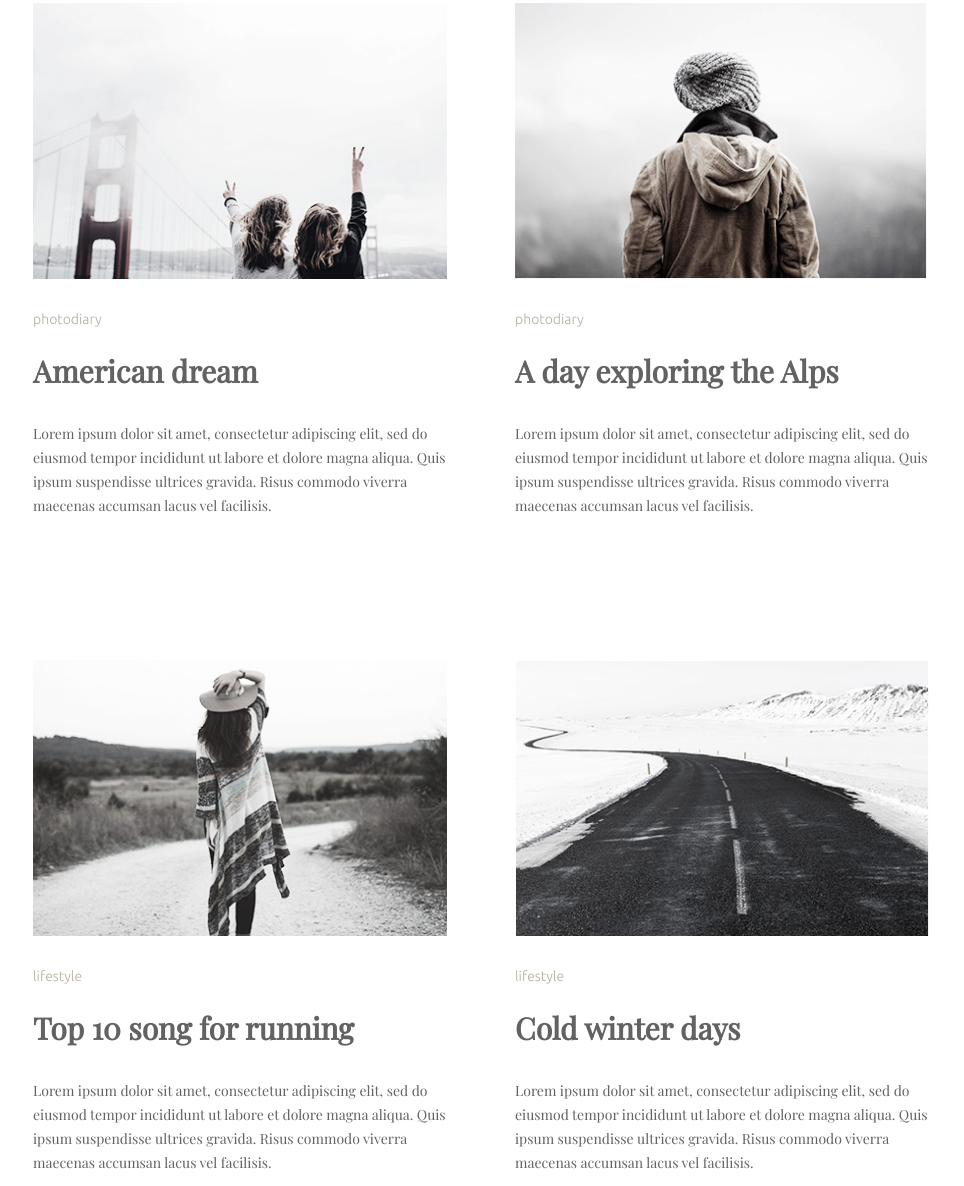
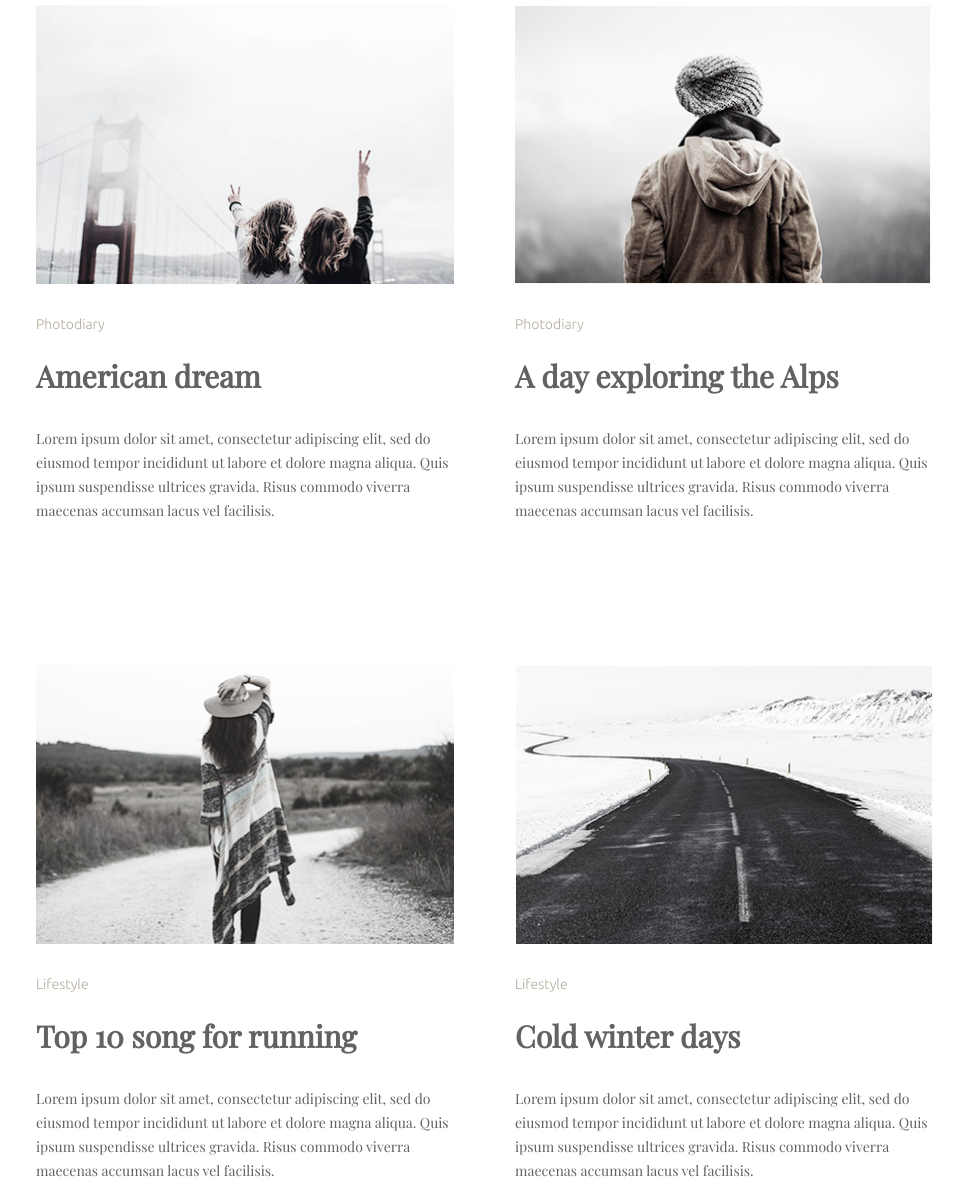
Before and after one commit to leoolivas/goit-fe-course, a plain HTML site: page html-css/module-03/index.html in a window 1280 px wide. Shown: the part 930-2116 px from the top of the page, without its empty margins (154-1118 px from the left). Drawn offline with nearby package versions, Linux system fonts and the light colour scheme.

Commit message:
corrections added

```diff
--- a/html-css/module-03/css/styles.css
+++ b/html-css/module-03/css/styles.css
@@ -20,11 +20,11 @@ img {
   margin-bottom: 32px;
 }
 
-.container {
-  width: 908px;
+.wrapper {
+  width: 900px;
   margin: 0 auto;
 }
-.main-header-container {
+.main-header-wrapper {
   margin-bottom: 100px;
 }
 .title {
@@ -107,14 +107,17 @@ button:focus {
 
 .main-content-list-item {
   display: inline-block;
-  width: 421px;
+  width: 418px;
   margin-right: 61px;
   margin-bottom: 128px;
-  padding: 0 6px 0 1px;
+  padding: 0;
   text-align: left;
 }
 .main-content-list-item:nth-child(2n) {
   margin-right: 0;
+}
+.main-content-list-item:nth-last-child(-n + 2) {
+  margin-bottom: 0;
 }
 
 .visually-hidden:not(:focus):not(:active),
--- a/html-css/module-03/index.html
+++ b/html-css/module-03/index.html
@@ -13,14 +13,14 @@
   </head>
   <body>
     <h1 class="visually-hidden">Lifestyle magazine website</h1>
-    <header class="main-header-container">
+    <header class="main-header-wrapper">
       <nav class="main-nav">
         <ul class="main-menu">
           <li class="main-menu-item">
             <a href="#Lifestyle" class="main-menu-link">Lifestyle</a>
           </li>
           <li class="main-menu-item">
-            <a href="#photodiary" class="main-menu-link">Photodiary</a>
+            <a href="#Photodiary" class="main-menu-link">Photodiary</a>
           </li>
           <li class="main-menu-item">
             <a href="#" class="main-menu-link">Music</a>
@@ -32,10 +32,9 @@
       </nav>
     </header>
 
-    <main class="container">
+    <main class="wrapper">
       <ul class="main-content-list">
-        <li class="main-content-list-item">
-          <section class="Lifestyle" id="Lifestyle">
+        <li class="main-content-list-item" id="Lifestyle">
           <img
             class="image"
             src="./img/homework-01.jpg"
@@ -52,11 +51,9 @@
             ipsum suspendisse ultrices gravida. Risus commodo viverra maecenas
             accumsan lacus vel facilisis.
           </p>
-          </section>
         </li>
 
         <li class="main-content-list-item">
-          <section class="Lifestyle">
           <img
             class="image"
             src="./img/homework-02.jpg"
@@ -65,7 +62,7 @@
             alt="cup of coffee"
           />
 
-            <p class="title">lifestyle</p>
+          <p class="title">Lifestyle</p>
           <h2 class="heading">Life tastes better with coffee</h2>
           <p class="description">
             Lorem ipsum dolor sit amet, consectetur adipiscing elit, sed do
@@ -73,10 +70,8 @@
             ipsum suspendisse ultrices gravida. Risus commodo viverra maecenas
             accumsan lacus vel facilisis.
           </p>
-          </section>
         </li>
-        <li class="main-content-list-item">
-          <section class="photodiary" id="photodiary">
+        <li class="main-content-list-item" id="Photodiary">
           <img
             class="image"
             src="./img/homework-03.jpg"
@@ -84,7 +79,7 @@
             height="280"
             alt="two women in front of the bridge"
           />
-            <p class="title">photodiary</p>
+          <p class="title">Photodiary</p>
           <h2 class="heading">American dream</h2>
           <p class="description">
             Lorem ipsum dolor sit amet, consectetur adipiscing elit, sed do
@@ -92,10 +87,8 @@
             ipsum suspendisse ultrices gravida. Risus commodo viverra maecenas
             accumsan lacus vel facilisis.
           </p>
-          </section>
         </li>
         <li class="main-content-list-item">
-          <section class="photodiary">
           <img
             class="image"
             src="./img/homework-04.jpg"
@@ -103,7 +96,7 @@
             height="281"
             alt="person with a hat"
           />
-            <p class="title">photodiary</p>
+          <p class="title">Photodiary</p>
           <h2 class="heading">A day exploring the Alps</h2>
           <p class="description">
             Lorem ipsum dolor sit amet, consectetur adipiscing elit, sed do
@@ -111,10 +104,8 @@
             ipsum suspendisse ultrices gravida. Risus commodo viverra maecenas
             accumsan lacus vel facilisis.
           </p>
-          </section>
         </li>
         <li class="main-content-list-item">
-          <section class="Lifestyle">
           <img
             class="image"
             src="./img/homework-05.jpg"
@@ -123,7 +114,7 @@
             alt="woman with a hat"
           />
 
-            <p class="title">lifestyle</p>
+          <p class="title">Lifestyle</p>
           <h2 class="heading">Top 10 song for running</h2>
           <p class="description">
             Lorem ipsum dolor sit amet, consectetur adipiscing elit, sed do
@@ -131,10 +122,8 @@
             ipsum suspendisse ultrices gravida. Risus commodo viverra maecenas
             accumsan lacus vel facilisis.
           </p>
-          </section>
         </li>
         <li class="main-content-list-item">
-          <section class="Lifestyle">
           <img
             class="image"
             src="./img/homework-06.jpg"
@@ -143,7 +132,7 @@
             alt="road in winter"
           />
 
-            <p class="title">lifestyle</p>
+          <p class="title">Lifestyle</p>
           <h2 class="heading">Cold winter days</h2>
           <p class="description">
             Lorem ipsum dolor sit amet, consectetur adipiscing elit, sed do
@@ -151,7 +140,6 @@
             ipsum suspendisse ultrices gravida. Risus commodo viverra maecenas
             accumsan lacus vel facilisis.
           </p>
-          </section>
         </li>
       </ul>
       <button>load more</button>
```
Lines whose indentation alone changed are shown as unchanged.
